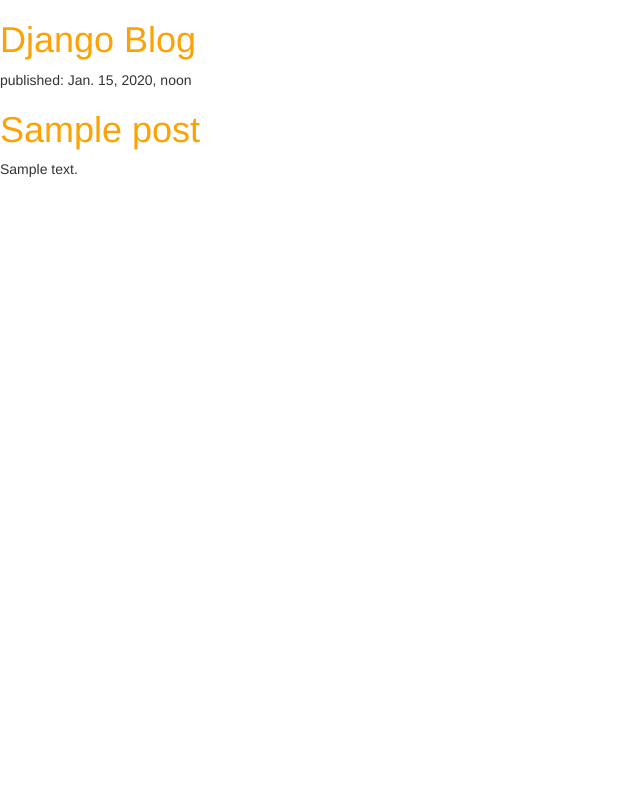
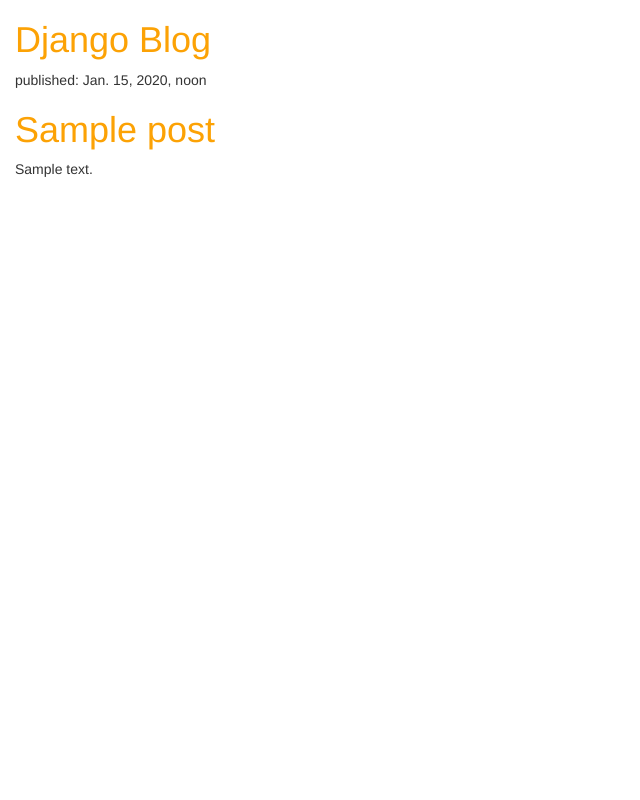
Before and after one commit to MarinaPPP/my-first-blog, a Django app: template blog/templates/blog/post_list.html in a window 1280 px wide. Shown: the whole page, without its empty margins (0-640 px from the left). Run offline with Django 3.2, Linux system fonts and the light colour scheme; the template is opened without the code that fills it: values that come from a table or form of the project are taken from there, others are empty; tables that the repository leaves empty hold one stand-in row (values such as "Sample post"); some libraries are stand-ins or nearby versions.

Commit message:
Mod 09.08.16:50

```diff
--- a/blog/static/css/blog.css
+++ b/blog/static/css/blog.css
@@ -1,3 +1,6 @@
 h1 a {
         color: #FCA205;
     }
+body {
+        padding-left: 15px;
+    }
--- a/blog/static/css/blog.css.txt
+++ /dev/null
@@ -1,3 +0,0 @@
-h1 a {
-        color: #FCA205;
-    }
--- a/blog/templates/blog/post_list.html
+++ b/blog/templates/blog/post_list.html
@@ -5,6 +5,7 @@
             <link rel="stylesheet" href="//maxcdn.bootstrapcdn.com/bootstrap/3.2.0/css/bootstrap.min.css">
             <link rel="stylesheet" href="//maxcdn.bootstrapcdn.com/bootstrap/3.2.0/css/bootstrap-theme.min.css">
             <link rel="stylesheet" href="{% static 'css/blog.css' %}">
+            <link href="https://fonts.googleapis.com/css?family=Lobster&subset=latin,cyrillic" rel="stylesheet" type="text/css">
         </head>
         <body>
             <div>
```
